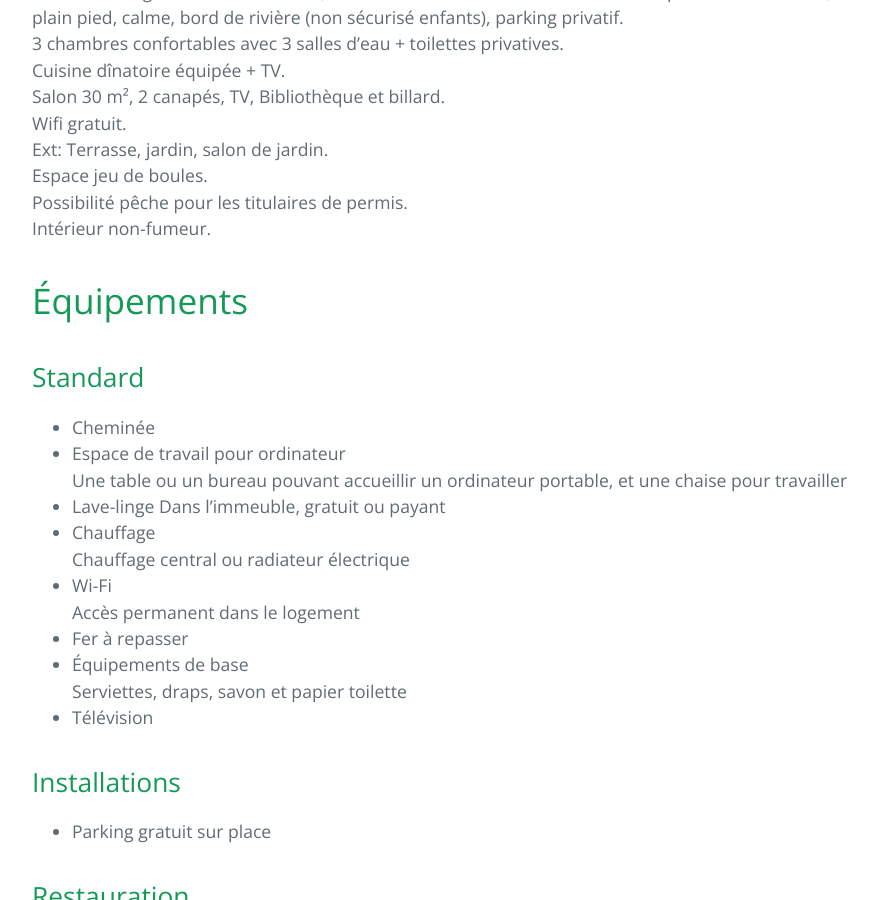
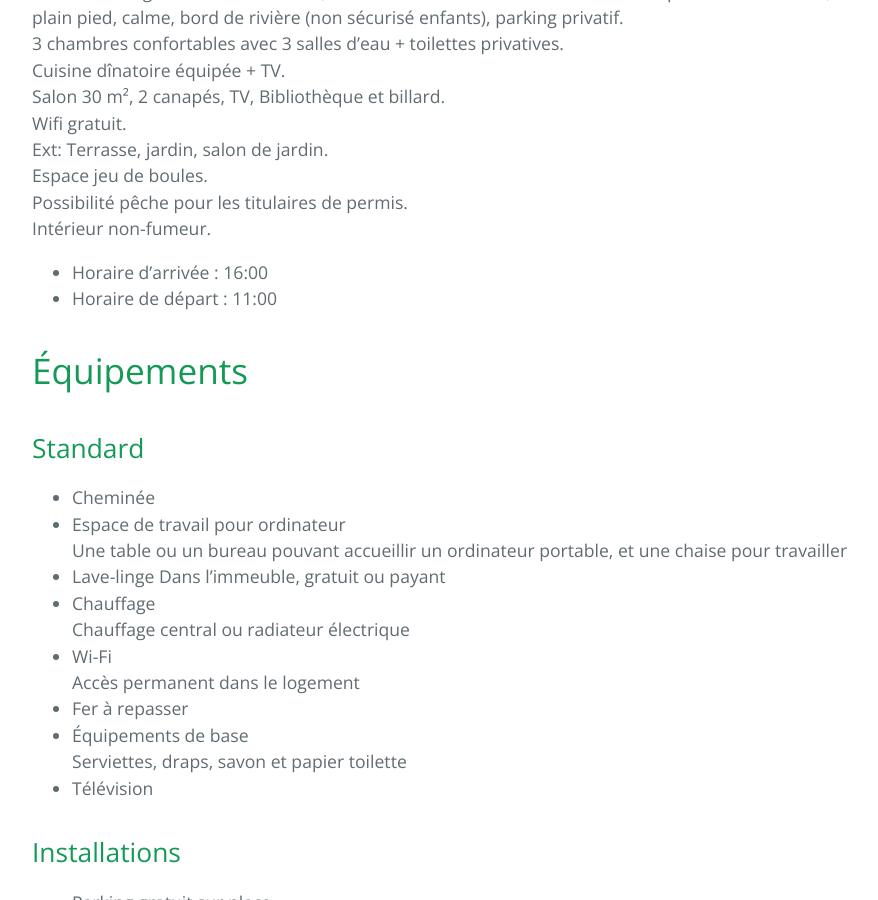
Before and after one commit to saulge/location, a Jekyll site: the page built from index.md, in a window 1280 px wide and 900 px high, scrolled down 513 px. Shown: the whole window, without its empty margins (192-1070 px from the left). Built offline with Jekyll 4.4.1, drawn with Linux system fonts in a browser that asks for light colours; our own code applies the rules of GitHub Pages for plain Markdown files.

Commit message:
added horaires

```diff
--- a/index.md
+++ b/index.md
@@ -15,6 +15,9 @@ Ext: Terrasse, jardin, salon de jardin.<br>
 Espace jeu de boules.<br>
 Possibilité pêche pour les titulaires de permis.<br>
 Intérieur non-fumeur.
+
+* Horaire d'arrivée : 16:00
+* Horaire de départ : 11:00
 
 # Équipements
 
@@ -71,6 +74,7 @@ Taux de réponse: 100%
 Délai de réponse: Moins d'une heure.
 
 ## Contact
+
 * <a href="mailto:loc.saulge@gmail.com?subject=Demande de Renseignement (site web)">Envoyer un email</a>
 * Téléphone : <span size=1.3em>07 60 95 20 63</span>
 
```
